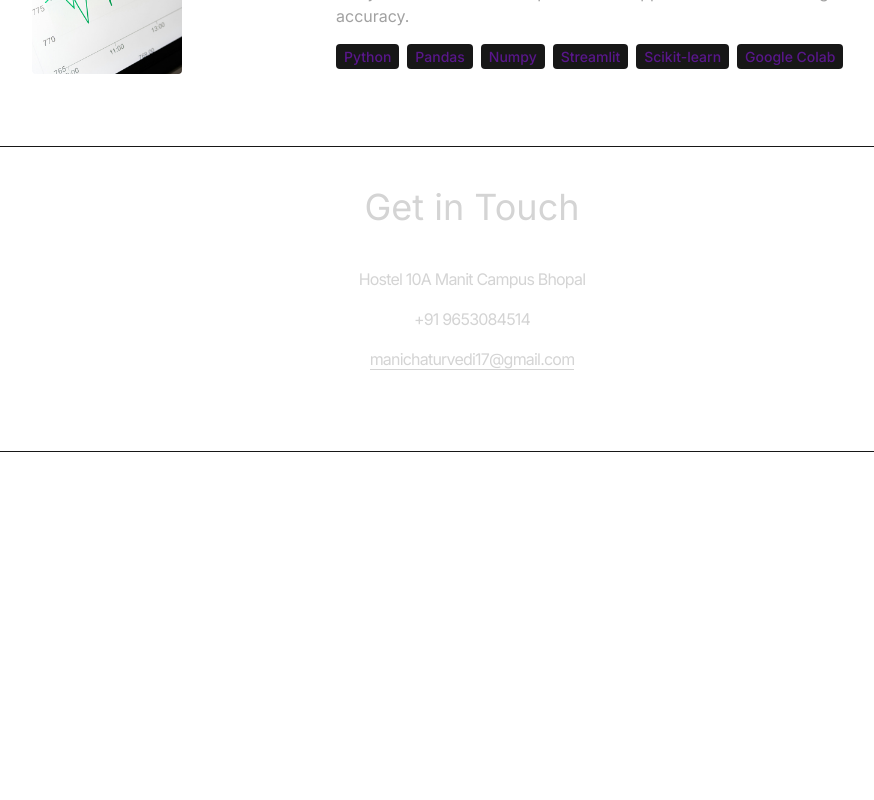
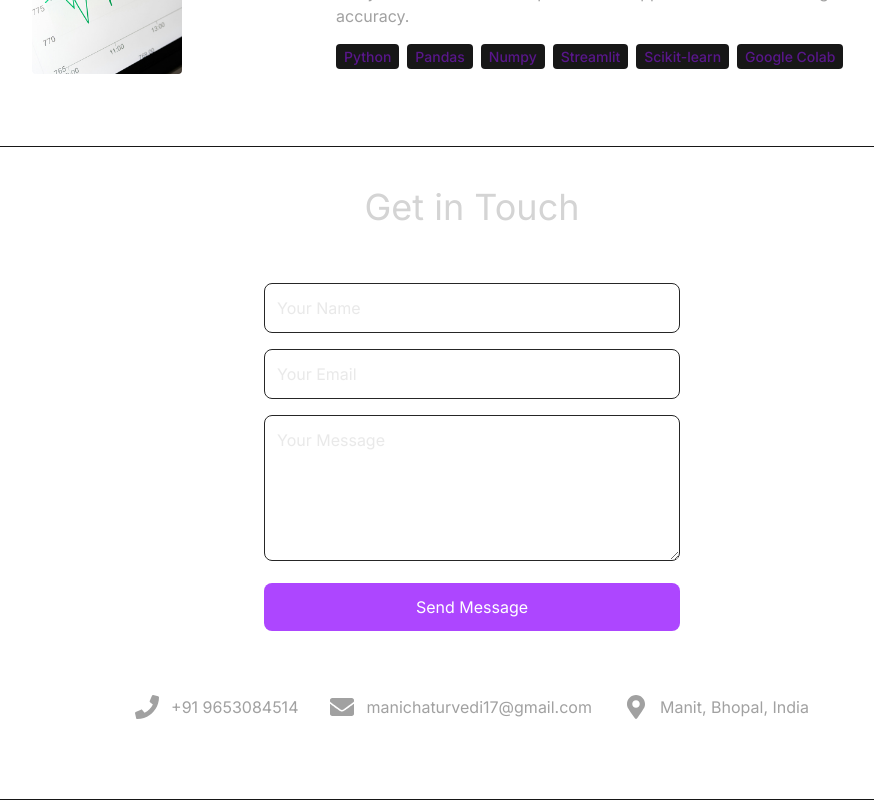
Before and after one commit to ManiChaturvedi/react-portfolio, a React (Vite) app: page / in a window 1280 px wide. Shown: the part 2841-3641 px from the top of the page, without its empty margins (168-1042 px from the left). Before the commit the page ends 3293 px from the top, so only its background shows below. Built offline with nearby package versions, Linux system fonts and the light colour scheme.

Commit message:
contact form added

```diff
--- a/package.json
+++ b/package.json
@@ -10,6 +10,7 @@
     "preview": "vite preview"
   },
   "dependencies": {
+    "@emailjs/browser": "^4.4.1",
     "@tailwindcss/vite": "^4.0.13",
     "framer-motion": "^12.5.0",
     "react": "^19.0.0",
--- a/src/components/Contact.jsx
+++ b/src/components/Contact.jsx
@@ -1,30 +1,126 @@
-import React from 'react'
-import { CONTACT } from '../constants'
-import {motion} from 'framer-motion'
+import React, { useRef, useState } from 'react';
+import emailjs from '@emailjs/browser';
+import { motion } from 'framer-motion';
+import { FaPhone, FaEnvelope, FaMapMarkerAlt } from 'react-icons/fa';
 
 const Contact = () => {
+  const form = useRef();
+  const [status, setStatus] = useState('');
+
+  const sendEmail = (e) => {
+    e.preventDefault();
+    setStatus('sending');
+
+    emailjs.sendForm(
+      'service_9tpdh39',
+      'template_t27acie',
+      form.current,
+      'ZPPVhqmWIjc0tcD_2'
+    )
+      .then((result) => {
+        setStatus('success');
+        form.current.reset();
+      }, (error) => {
+        setStatus('error');
+      });
+  };
+
   return (
     <div className='border-b border-neutral-900 pb-20'>
-        <motion.h2
-        whileInView={{opacity:1,y:0}}
-        initial={{opacity:0,y:-100}}
-        transition={{duration:0.5}}
-        className='my-10 text-center text-4xl'>Get in Touch</motion.h2>
-        <div className='text-center tracking-tighter'>
-            <motion.p
-            whileInView={{opacity:1,x:0}}
-            initial={{opacity:0,x:-100}}
-            transition={{duration:1}}
-             className='my-4'>{CONTACT.address}</motion.p>
-            <motion.p
-            whileInView={{opacity:1,x:0}}
-            initial={{opacity:0,x:100}}
-            transition={{duration:1}}
-             className='my-4'>{CONTACT.phoneNo}</motion.p>
-            <a href="#"className='border-b'>{CONTACT.email}</a>
+      <motion.h2
+        whileInView={{ opacity: 1, y: 0 }}
+        initial={{ opacity: 0, y: -100 }}
+        transition={{ duration: 0.5 }}
+        className='my-10 text-center text-4xl'>
+        Get in Touch
+      </motion.h2>
+
+      <motion.form
+        ref={form}
+        onSubmit={sendEmail}
+        whileInView={{ opacity: 1, y: 0 }}
+        initial={{ opacity: 0, y: 50 }}
+        transition={{ duration: 0.5 }}
+        className='mx-auto max-w-md space-y-4 p-4'>
+
+        <div>
+          <input
+            type="text"
+            name="user_name"
+            required
+            placeholder="Your Name"
+            className="w-full rounded-lg border border-neutral-800 bg-transparent p-3 outline-none focus:border-purple-500"
+          />
         </div>
+
+        <div>
+          <input
+            type="email"
+            name="user_email"
+            required
+            placeholder="Your Email"
+            className="w-full rounded-lg border border-neutral-800 bg-transparent p-3 outline-none focus:border-purple-500"
+          />
+        </div>
+
+        <div>
+          <textarea
+            name="message"
+            required
+            placeholder="Your Message"
+            rows="5"
+            className="w-full rounded-lg border border-neutral-800 bg-transparent p-3 outline-none focus:border-purple-500"
+          />
+        </div>
+
+        <button
+          type="submit"
+          className="w-full rounded-lg bg-purple-500 p-3 text-white transition-colors hover:bg-purple-600 disabled:bg-neutral-500"
+          disabled={status === 'sending'}>
+          {status === 'sending' ? 'Sending...' : 'Send Message'}
+        </button>
+
+        {status === 'success' && (
+          <p className="text-center text-green-500">Message sent successfully!</p>
+        )}
+        {status === 'error' && (
+          <p className="text-center text-red-500">Failed to send message. Please try again.</p>
+        )}
+      </motion.form>
+
+      <div className="mt-12 flex flex-wrap justify-center gap-8">
+        <motion.div
+          whileInView={{ opacity: 1, y: 0 }}
+          initial={{ opacity: 0, y: 50 }}
+          transition={{ duration: 0.5, delay: 0.2 }}
+          className="flex items-center gap-3 text-neutral-400 hover:text-purple-500"
+        >
+          <FaPhone className="text-2xl" />
+          <span>+91 9653084514</span>
+        </motion.div>
+
+        <motion.div
+          whileInView={{ opacity: 1, y: 0 }}
+          initial={{ opacity: 0, y: 50 }}
+          transition={{ duration: 0.5, delay: 0.4 }}
+          className="flex items-center gap-3 text-neutral-400 hover:text-purple-500"
+        >
+          <FaEnvelope className="text-2xl" />
+          <span>manichaturvedi17@gmail.com</span>
+        </motion.div>
+
+        <motion.div
+          whileInView={{ opacity: 1, y: 0 }}
+          initial={{ opacity: 0, y: 50 }}
+          transition={{ duration: 0.5, delay: 0.6 }}
+          className="flex items-center gap-3 text-neutral-400 hover:text-purple-500"
+        >
+          <FaMapMarkerAlt className="text-2xl" />
+          <span>Manit, Bhopal, India</span>
+        </motion.div>
+      </div>
     </div>
-  )
-}
+  );
+};
 
-export default Contact
+export default Contact;
```
Also changed, not shown: 1 other file (tests, documents, lock files or other folders).
